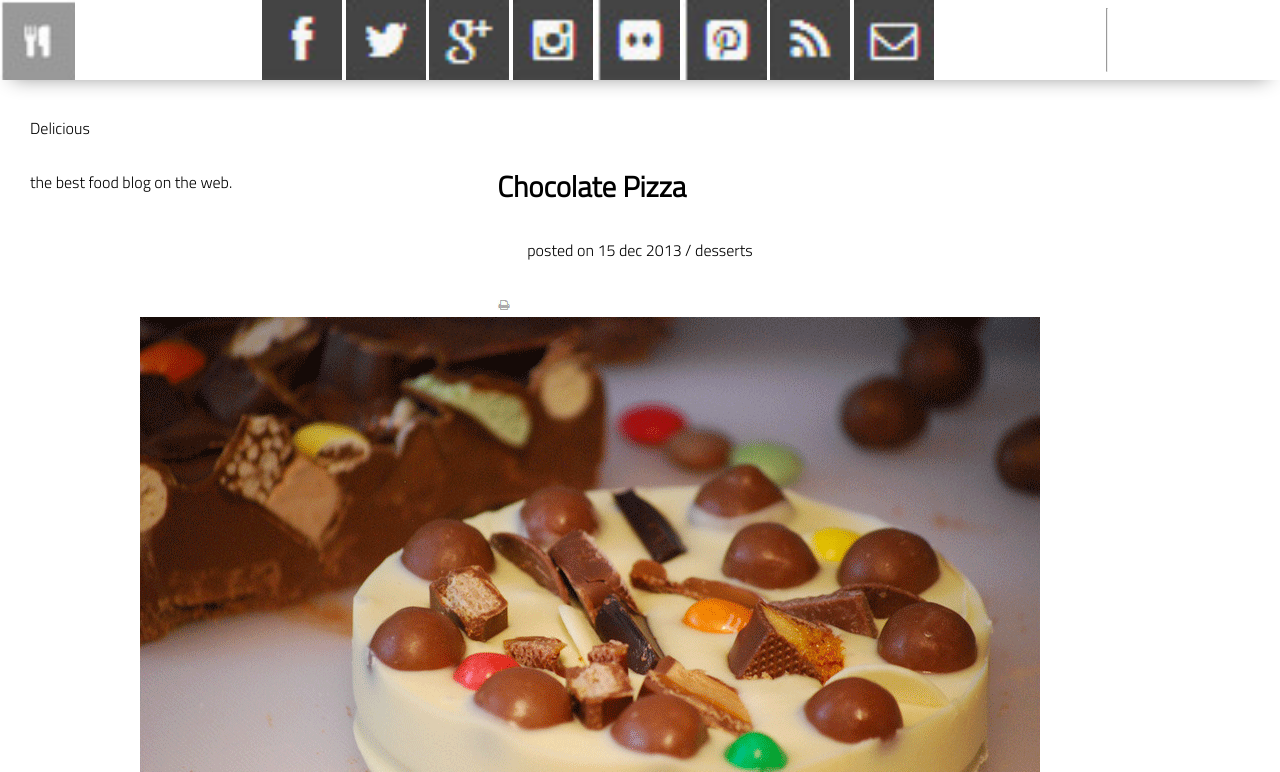
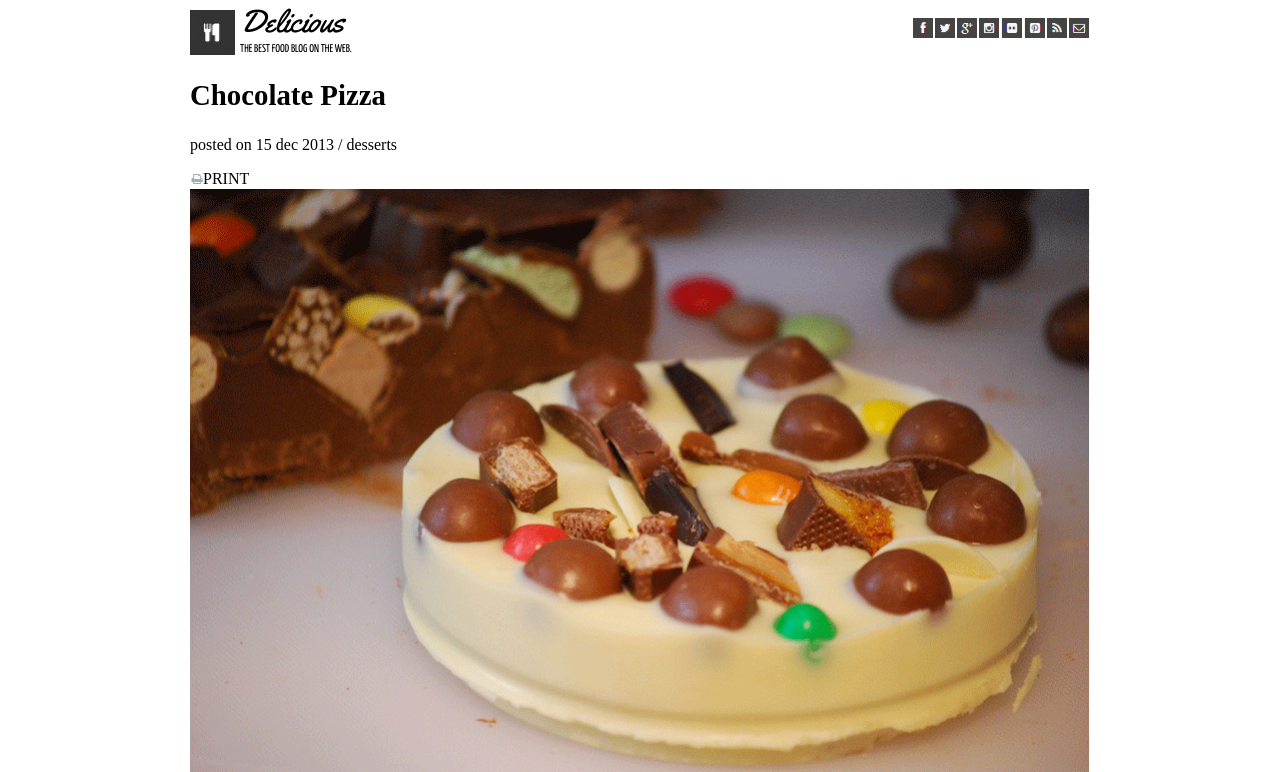
Before and after one commit to KDSigel/chocolate-pizza, a plain HTML site: page index.html in a window 1280 px wide. Shown: the top 772 px of the page. Drawn offline with Linux system fonts and the light colour scheme.

Commit message:
Worked on Header

```diff
--- a/index.html
+++ b/index.html
@@ -13,12 +13,14 @@
 </head>
 
 <body>
-    <header>
-        <div>
-            <img src="./assets/small-logo.png" />
-            <p>Delicious</p>
-            <p>the best food blog on the web.</p>
-        </div>
+    <div></div>
+    <div><header>
+        <div class="top-left">
+            <img src="./assets/logo.png" />
+           <div class="title-head"> <div class="delicious">Delicious</div>
+            <div class="best-food">the best food blog on the web.</div>
+        </div></div>
+        <div></div>
         <nav>
             <img src="./assets/fb-icon.png" />
             <img src="./assets/twit-icon.png" />
@@ -29,7 +31,7 @@
             <img src="./assets/rss-icon.png" />
             <img src="./assets/mail-icon.png" />
         </nav>
-        <hr />
+
     </header>
     <main>
         <section class="outer-container">
@@ -39,7 +41,7 @@
                     <p>posted on 15 dec 2013 / desserts</p>
                 </div>
                 <div class="right-side">
-                    <img src="./assets/print-icon.png" />
+                    <img class='printer' src="./assets/print-icon.png" />PRINT
                 </div>
             </div>
             <div class="article"><img src='./assets/choco-pizza.png' alt="chocolate pizza">
@@ -78,7 +80,9 @@
     <footer>
         <div><hr /><img src="./assets/small-logo.png" /><hr /></div>
         <div>Delicious © 2013 • All Rights Resevered. Proudly published with Ghost.</div>
-    </footer>
+    </footer></div>
+    <div></div>
+
 
     <script type="module" src="./app.js"></script>
 </body>
--- a/styles/home.css
+++ b/styles/home.css
@@ -1 +1,53 @@
 /* add home page styles here */
+* {
+    /* border: solid 2px black;   */
+    box-sizing: border-box;
+
+}
+body {
+    display: grid;
+    grid-template-columns: 1fr 900px 1fr;
+}
+nav {
+    display: flex;
+    justify-content:flex-end;
+    align-items: center;
+
+}
+nav > img {
+    height: 20px;
+    margin: 1px;
+}
+header {
+    display: grid;
+    grid-template-columns: 300px 1fr 300px;
+    align-content: center;
+}
+.top-left {
+    display: flex;
+    flex-direction: row;
+    align-content: flex-end;
+}
+.top-left > img {
+    width: 45px;
+    height: 45px;
+    margin-right: 5px;
+    align-self: flex-end;
+
+
+}
+
+.best-food {
+    font-family: 'Yanone Kaffeesatz', sans-serif;
+    text-transform: uppercase;
+    margin: 0;
+    font-size: .70rem;
+}
+.article > img {
+    width: 100%
+
+}
+.delicious {
+    font-size: 2rem;
+   font-family: 'Yellowtail', cursive;
+}
--- a/styles/style.css
+++ b/styles/style.css
@@ -2,7 +2,7 @@
 @import url('https://fonts.googleapis.com/css2?family=Yanone+Kaffeesatz:wght@200;400&display=swap');
 @import url('https://fonts.googleapis.com/css2?family=Mali:wght@300&display=swap');
 
-body {
+/* body {
     /* https://coolors.co/generate and click export -> scss to get the colors to copy and paste below*/
     /* --color1: hsla(349, 69%, 76%, 1);
     --color2: hsla(207, 67%, 44%, 1);
@@ -15,7 +15,7 @@ body {
     --color3: hsla(315, 37%, 86%, 1);
     --color4: hsla(45, 73%, 98%, 1);
     --color5: hsla(224, 40%, 79%, 1); */
-
+/*
     --header-height: 80px;
     --shadow: 0px 10px 20px -12px rgba(0,0,0,0.45);
     --gutter: 30px;
@@ -23,17 +23,17 @@ body {
 
     font-family: 'Titillium Web', sans-serif;
     background-color: var(--color2);
-}
+} */
 
-main {
+/* main {
     display: flex;
     flex-direction: column;
     justify-content: center;
     align-items: center;
     margin-bottom: calc(var(--footer-height));
-}
+} */
 
-section {
+/* section {
     background-color: var(--color5);
     width: 1000px;
     max-width: 80%;
@@ -46,15 +46,15 @@ section {
     margin-top: var(--gutter);
     margin-bottom: var(--gutter);
     border: solid 2px var(--color1);
-}
+} */
 
-header {
+/* header {
     display: flex;
     justify-content: flex-end;
     background-color: var(--color3);
     height: var(--header-height);
     box-shadow: var(--shadow);
-}
+}  */
 
 footer {
     display: flex;
@@ -69,10 +69,10 @@ h2 {
     font-weight: bold;
 }
 
-.gutter-right {
+/* .gutter-right {
     margin-right: 20px;
-}
-
+} */
+/*
 .main-logo {
     animation: pulse 5s infinite ease-in-out;
 }
@@ -113,4 +113,4 @@ footer {
         transform: rotate3d(10, 10, 10, 50deg) scale(1);
     }
 
-  }
+  } */
```
